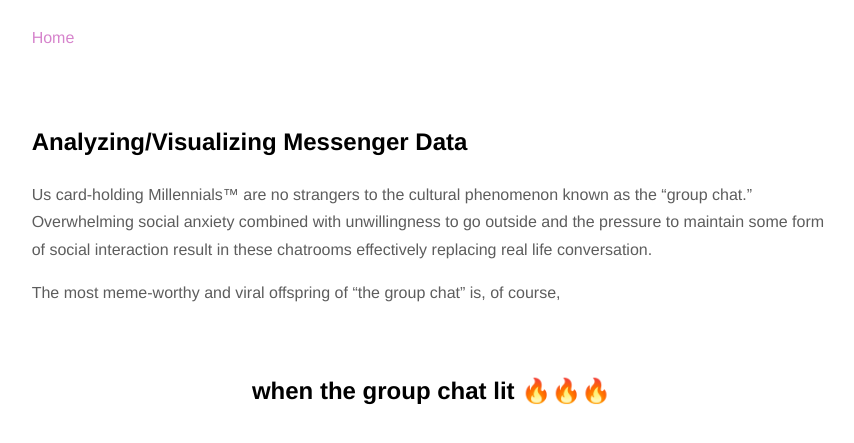
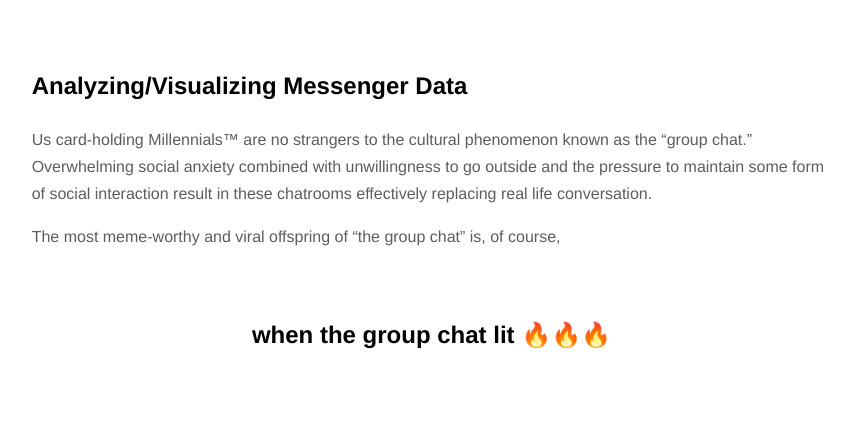
Before and after one commit to wilburc/ughmyinternet, a plain HTML site: page index.html in a window 1280 px wide. Shown: the top 443 px of the page, without its empty margins (200-1054 px from the left). Drawn offline with nearby package versions, Linux system fonts and the light colour scheme; a web font is replaced by a local one.

Commit message:
fixed nav by removing it

```diff
--- a/index.html
+++ b/index.html
@@ -45,13 +45,6 @@
 
   <!-- Primary Page Layout
   –––––––––––––––––––––––––––––––––––––––––––––––––– -->
-  <div class='container'>
-    <header class='row'>
-      <div class='col-12'>
-        <a href='/'>Home</a>
-      </div>
-    </header>
-  </div>
   <div class='container'>
     <section class='intro'>
       <div class='row'>
@@ -179,7 +172,7 @@
               Thanks for reading and have a GREAT day.
             </p>
             <p>
-              - Wilbur
+              - Wilbur (p.s. <a href='http://twitter.com/wilbtweet'>tweet at</a> me or email me at wilburchen1[at]gmail.com if you want to tell me how much you hated this)
             </p>
           </div>
         </div>
```
Also changed, not shown: 1 other file.
